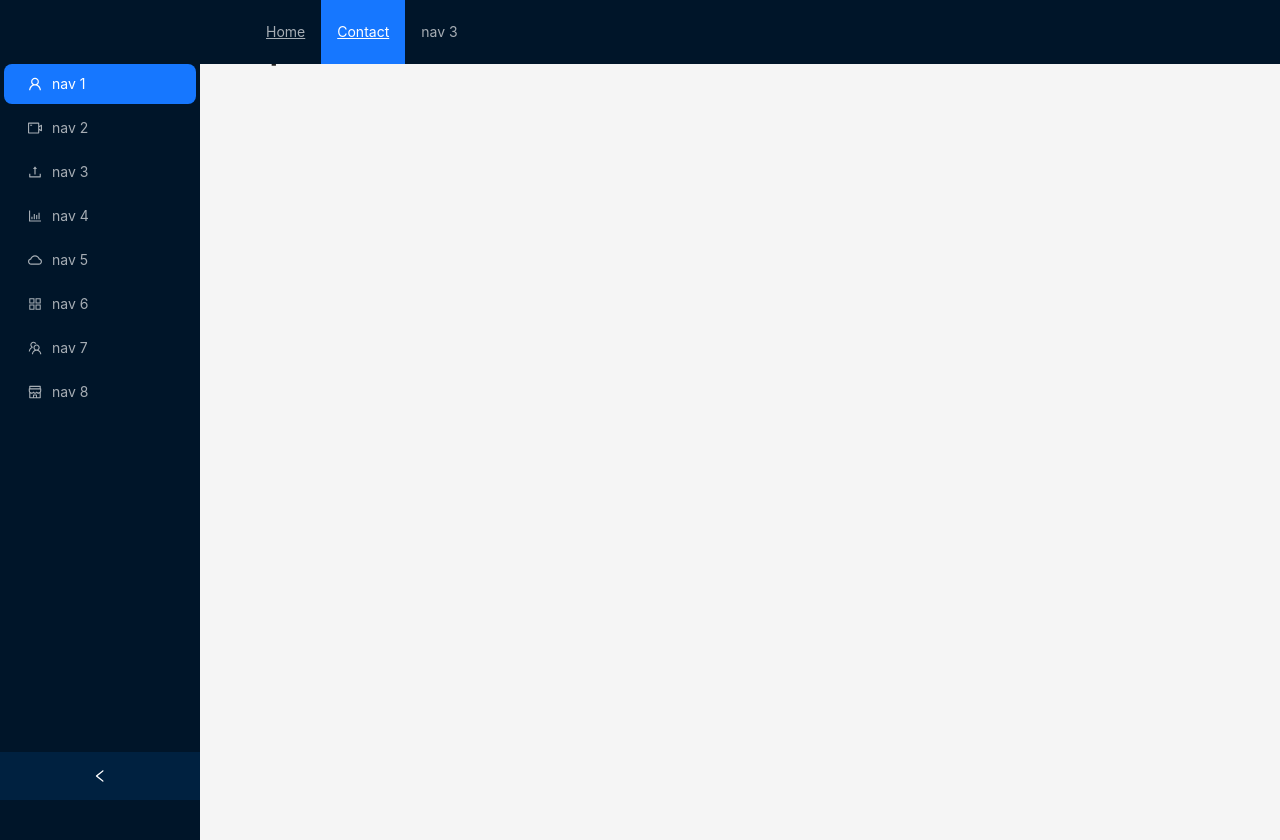
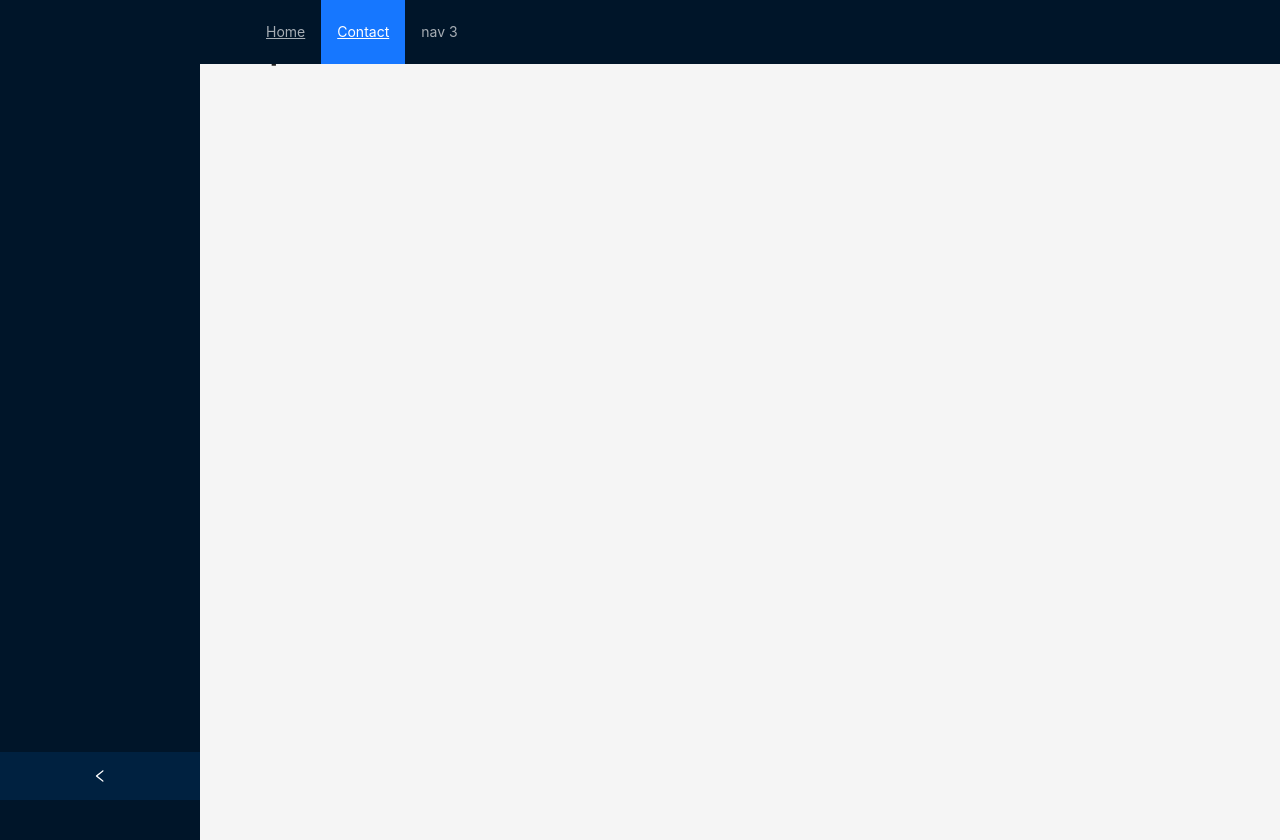
Before and after one commit to saijamii/employee-management, a React (Create React App) app: page /app/report in a window 1280 px wide. Built offline with nearby package versions, Linux system fonts and the light colour scheme.

Commit message:
Menu Changes

```diff
--- a/src/SiderMenu.js
+++ b/src/SiderMenu.js
@@ -1,32 +1,10 @@
 import React, { useState } from "react";
-import {
-  AppstoreOutlined,
-  BarChartOutlined,
-  CloudOutlined,
-  ShopOutlined,
-  TeamOutlined,
-  UploadOutlined,
-  UserOutlined,
-  VideoCameraOutlined,
-} from "@ant-design/icons";
 import { Layout, Menu } from "antd";
+import { Link } from "react-router-dom";
+import AppRoutes from "./components/AppRoutes";
 const { Sider } = Layout;
 function SiderMenu() {
   const [collapsed, setCollapsed] = useState(false);
-  const items = [
-    UserOutlined,
-    VideoCameraOutlined,
-    UploadOutlined,
-    BarChartOutlined,
-    CloudOutlined,
-    AppstoreOutlined,
-    TeamOutlined,
-    ShopOutlined,
-  ].map((icon, index) => ({
-    key: String(index + 1),
-    icon: React.createElement(icon),
-    label: `nav ${index + 1}`,
-  }));
   return (
     <Sider
       collapsible
@@ -44,9 +22,17 @@ function SiderMenu() {
         }}
         theme="dark"
         defaultSelectedKeys={["1"]}
-        mode="inline"
-        items={items}
-      />
+      >
+        {AppRoutes?.map(
+          (item) =>
+            item.title && (
+              <Menu.Item key={item.key} icon={item.icon}>
+                <span>{item.title}</span>
+                <Link to={item.path} />
+              </Menu.Item>
+            )
+        )}
+      </Menu>
     </Sider>
   );
 }
```
